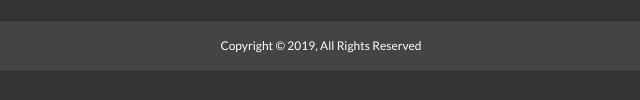
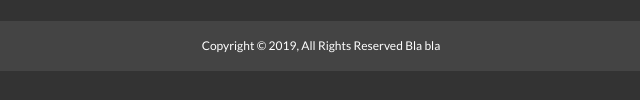
Before and after one commit to Izabela88/news_grid, a plain HTML site: page index.html in a window 1280 px wide. Shown: the part 1903-2003 px from the top of the page, 319-959 px from the left. Drawn offline with Linux system fonts and the light colour scheme.

Commit message:
Add new txt to paragrapf

```diff
--- a/index.html
+++ b/index.html
@@ -140,7 +140,7 @@
     </div>
     <div>
       <p>
-        Copyright &copy; 2019, All Rights Reserved
+        Copyright &copy; 2019, All Rights Reserved Bla bla
       </p>
     </div>
   </div>
```
